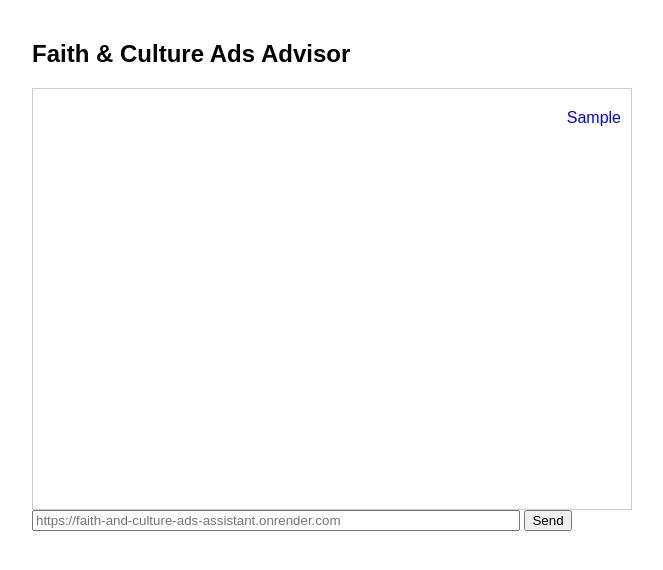
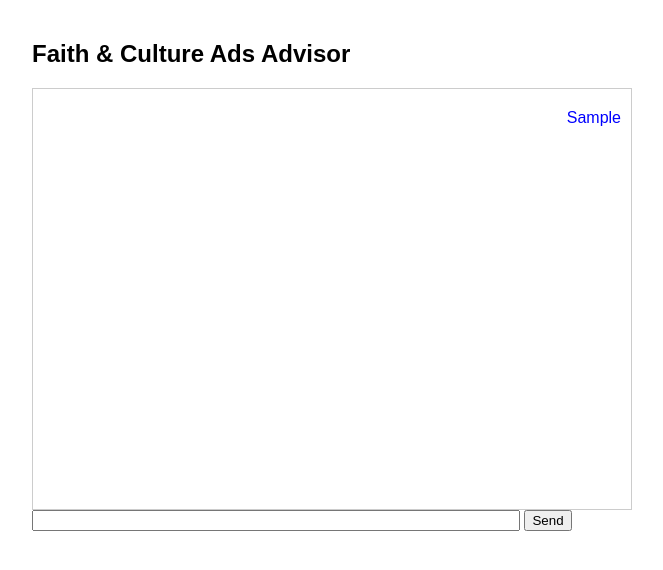
Before and after one commit to mohamedaminemouhssine-bit/Faith_and_Culture_Ads_Assistant, a website: page index.html in a window 1280 px wide. Both pictures are taken after typing "Sample" into the empty fields and a click on the button "Send". Shown: the whole page, without its empty margins (308-971 px from the left). Drawn offline with Linux system fonts and the light colour scheme; no server answers.

Commit message:
Add files via upload

```diff
--- a/index.html
+++ b/index.html
@@ -13,7 +13,7 @@
 <body>
   <h2>Faith & Culture Ads Advisor</h2>
   <div id="chat"></div>
-  <input id="message" placeholder="https://faith-and-culture-ads-assistant.onrender.com" style="width:80%">
+  <input id="message" placeholder="" style="width:80%">
   <button onclick="send()">Send</button>
 
   <script>
@@ -35,7 +35,7 @@
 
       document.getElementById("message").value = "";
 
-      const res = await fetch("YOUR_BACKEND_URL/chat", {
+      const res = await fetch("https://faith-and-culture-ads-assistant-1.onrender.com/chat", {
         method: "POST",
         headers: { "Content-Type": "application/json" },
         body: JSON.stringify({ message: msg, history })
```
